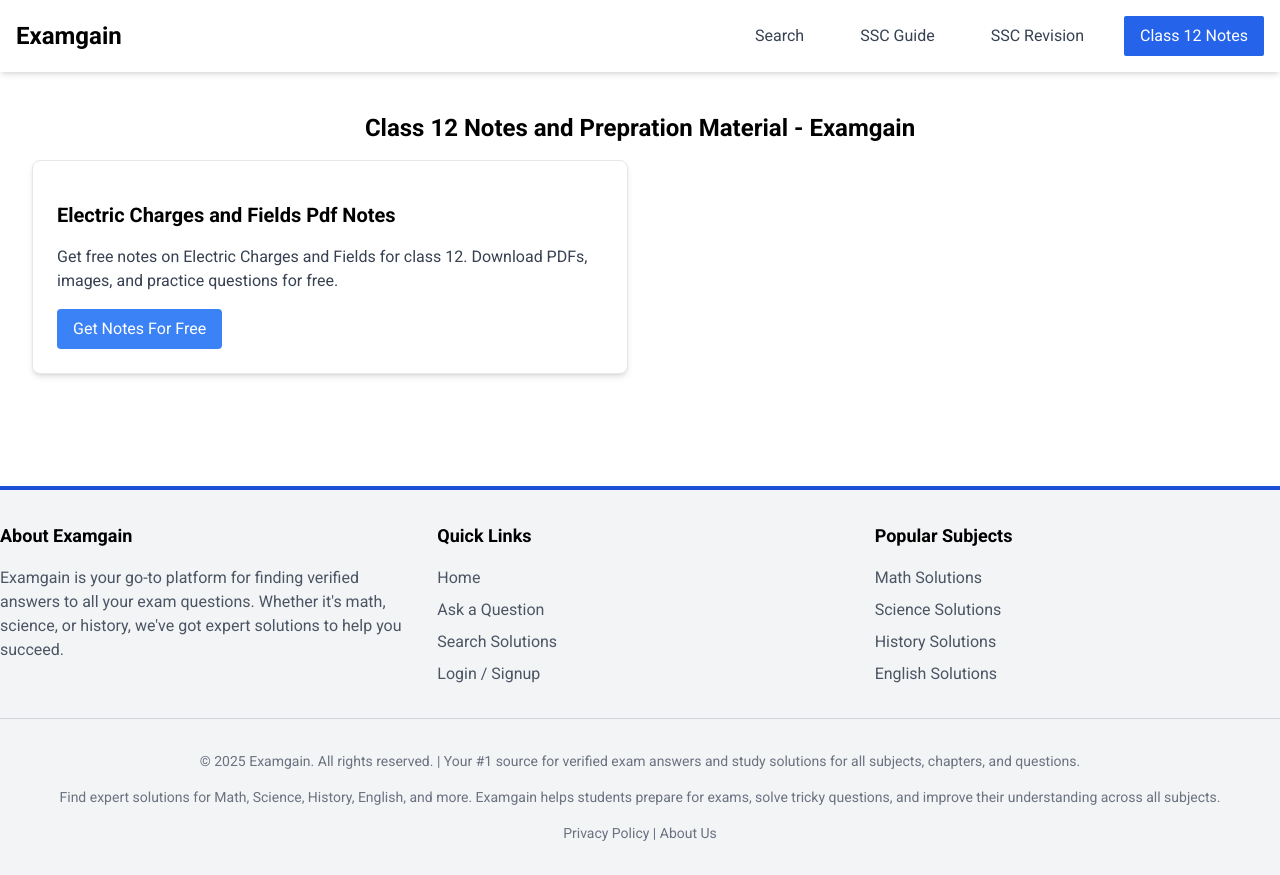
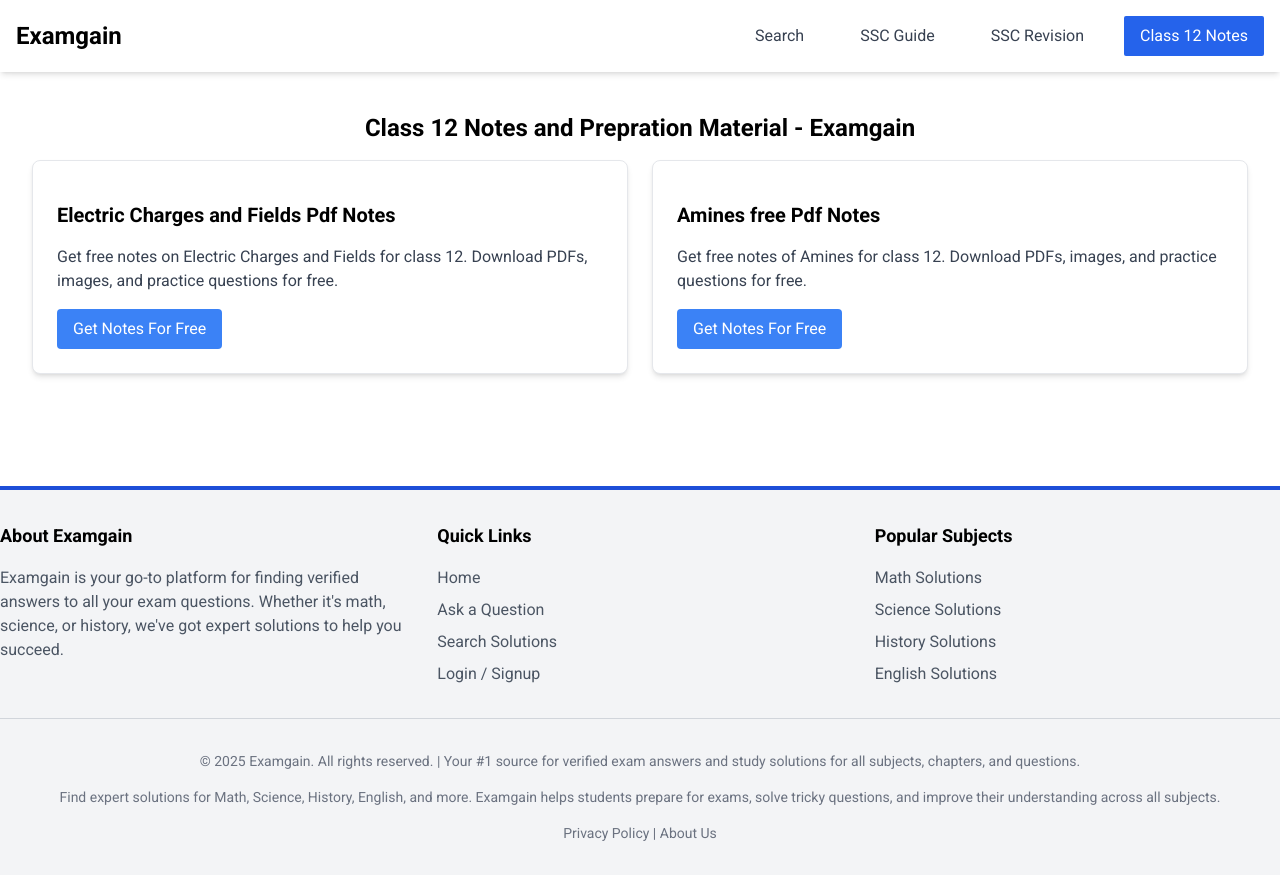
Before and after one commit to PatelAbhay550/examgain, a Next.js app: page /revision/class12 in a window 1280 px wide. Built offline with nearby package versions, Linux system fonts and the light colour scheme.

Commit message:
Update page.jsx

```diff
--- a/app/revision/class12/page.jsx
+++ b/app/revision/class12/page.jsx
@@ -21,7 +21,7 @@ const page = () => {
         Class 12 Notes and Prepration Material - Examgain
       </h1>
       <div className="grid grid-cols-1 md:grid-cols-2 gap-6">
-        {/* National Parks Card */}
+        {/* electric charges card */}
         <div className="bg-white border border-gray-200 rounded-lg shadow-md overflow-hidden">
           <div className="p-6">
             <h2 className="text-xl font-semibold mb-4">
@@ -38,6 +38,23 @@ const page = () => {
             </Link>
           </div>
         </div>
+        {/* electric charges card */}
+        <div className="bg-white border border-gray-200 rounded-lg shadow-md overflow-hidden">
+          <div className="p-6">
+            <h2 className="text-xl font-semibold mb-4">
+              Amines free Pdf Notes
+            </h2>
+            <p className="text-gray-700 mb-4">
+              Get free notes of Amines for class 12. Download PDFs, images, and
+              practice questions for free.
+            </p>
+            <Link href="/revision/class12/aminesnotes">
+              <p className="inline-block bg-blue-500 text-white py-2 px-4 rounded hover:bg-blue-600">
+                Get Notes For Free
+              </p>
+            </Link>
+          </div>
+        </div>
       </div>
     </div>
   );
```
